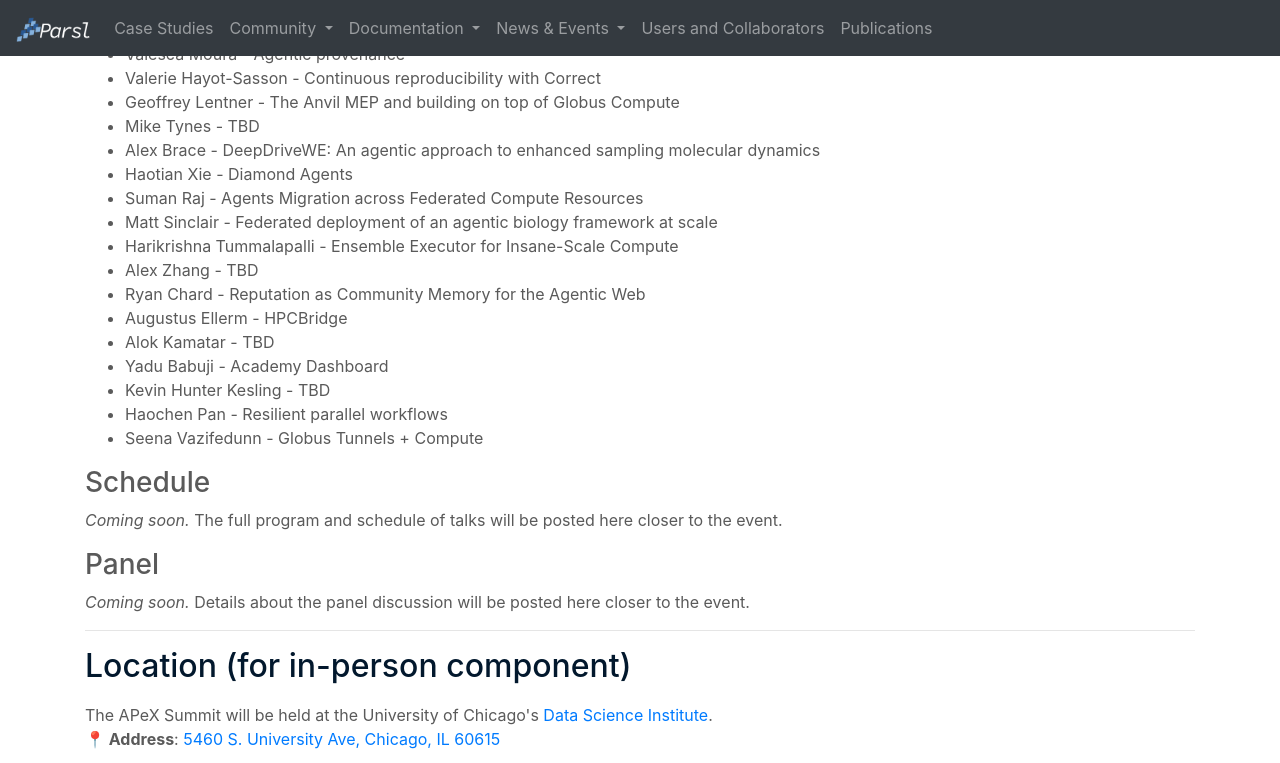
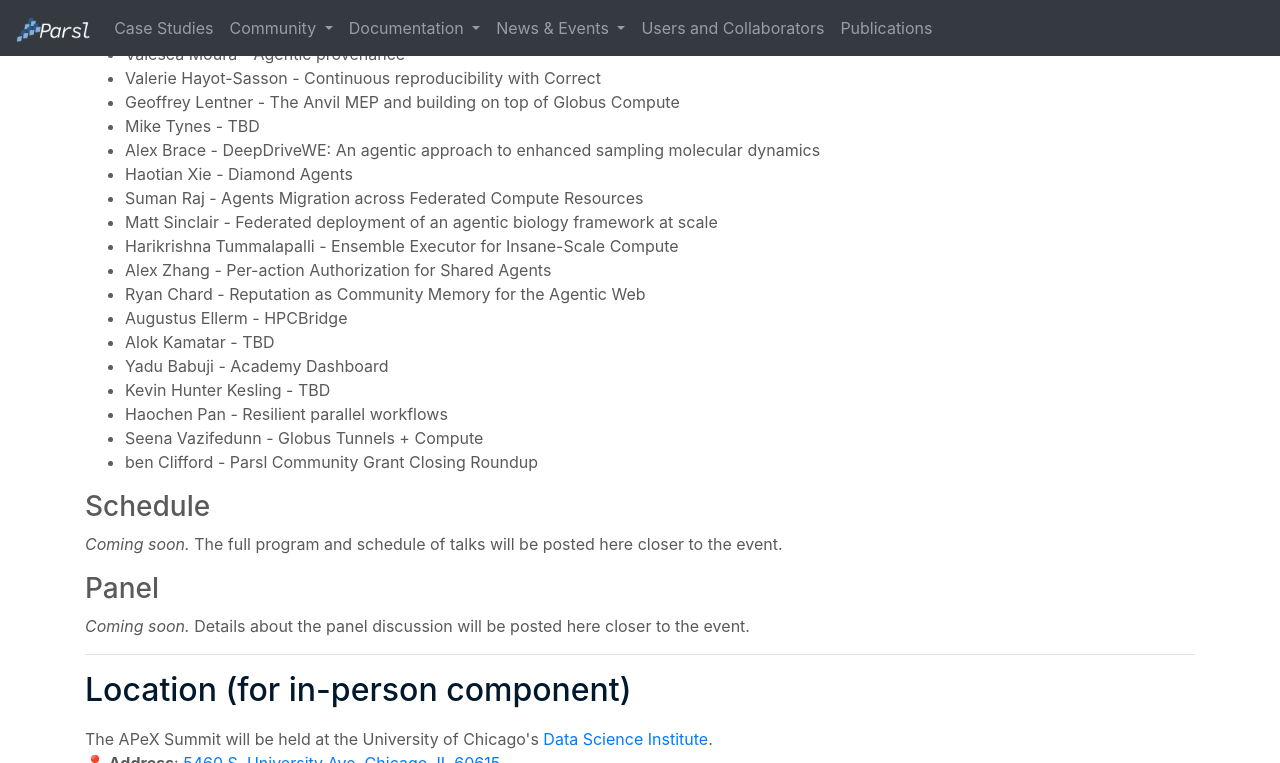
Before and after one commit to Parsl/parsl.github.io, a Jekyll site: the page built from parslfest/apex2026.html, in a window 1280 px wide and 900 px high, scrolled down 882 px, cut to the strip 0-763 px from the top of the window. Built offline with Jekyll 4.4.1, drawn with Linux system fonts in a browser that asks for light colours.

Commit message:
Update apex2026.html

```diff
--- a/parslfest/apex2026.html
+++ b/parslfest/apex2026.html
@@ -77,7 +77,7 @@
 		<li>Suman Raj - Agents Migration across Federated Compute Resources</li>
 		<li>Matt Sinclair - Federated deployment of an agentic biology framework at scale</li>
 		<li>Harikrishna Tummalapalli - Ensemble Executor for Insane-Scale Compute</li>
-		<li>Alex Zhang - TBD</li>
+		<li>Alex Zhang - Per-action Authorization for Shared Agents</li>
 		<li>Ryan Chard - Reputation as Community Memory for the Agentic Web</li>
 		<li>Augustus Ellerm - HPCBridge</li>
 		<li>Alok Kamatar - TBD</li>
@@ -85,6 +85,7 @@
 		<li>Kevin Hunter Kesling - TBD</li>
 	    <li>Haochen Pan - Resilient parallel workflows</li>
 		<li>Seena Vazifedunn - Globus Tunnels + Compute</li>
+		<li>ben Clifford - Parsl Community Grant Closing Roundup</li>
 	</ul>
 
 	<h3>Schedule</h3>
```
